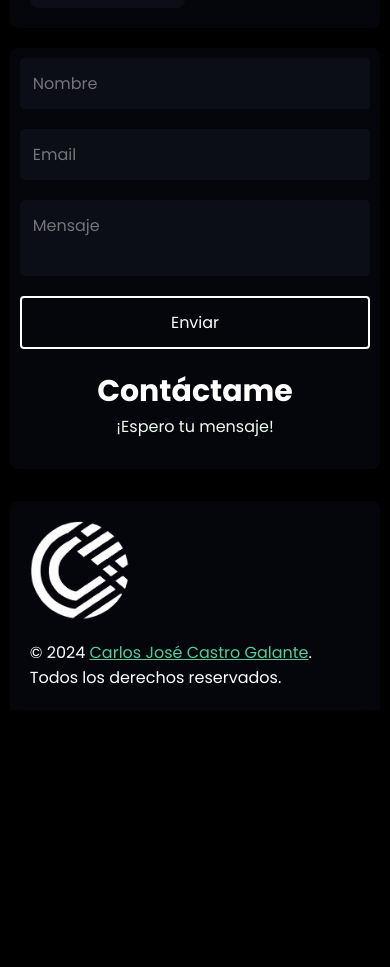
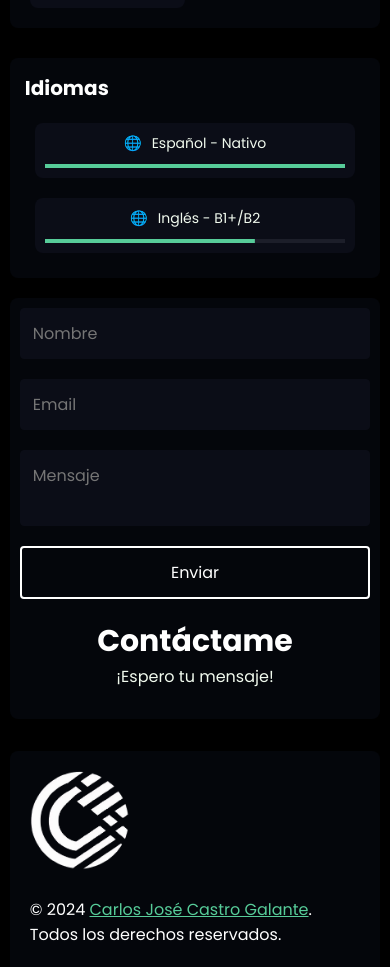
Before and after one commit to carlosjcastro/user-profile-challenge-cjcg, a Next.js app: page / in a window 390 px wide. Shown: the part 1996-2963 px from the top of the page. Before the commit the page ends 2706 px from the top, so only its background shows below. Built offline with nearby package versions, Linux system fonts and the light colour scheme.

Commit message:
adding languages

```diff
--- a/src/app/globals.css
+++ b/src/app/globals.css
@@ -4,7 +4,6 @@
   padding: 0;
   box-sizing: border-box;
   font-family: "Poppins", sans-serif;
-  transition: all 0.2s ease-in-out;
 }
 
 body {
@@ -15,3 +14,13 @@ body {
   color: #000000;
   background-color: #57cc99;
 }
+
+::-webkit-scrollbar {
+  width: 10px;
+}
+::-webkit-scrollbar-track {
+  background: none;
+}
+::-webkit-scrollbar-thumb {
+  background-color: #57cc99;
+}
--- a/src/app/page.js
+++ b/src/app/page.js
@@ -4,6 +4,7 @@ import Header from "../components/header/Header";
 import About from "../components/about/About";
 import Interests from "../components/interests/Interests";
 import Skills from "../components/skills/Skills";
+import Languages from "../components/languages/Languages";
 import ContactForm from "../components/contactForm/ContactForm";
 import Footer from "../components/footer/Footer";
 import Loader from "../components/loader/Loader";
@@ -33,7 +34,10 @@ export default function Home() {
           <About className={`${styles.about} ${styles.flexItem}`} />
           <Interests className={`${styles.interests} ${styles.flexItem}`} />
         </div>
-        <Skills />
+        <div className={`${styles.profileContent} ${styles.flex}`}>
+          <Skills className={styles.flexItem} />
+          <Languages className={styles.flexItem} />
+        </div>
       </section>
       <section className={styles.contactSection}>
         <ContactForm />
--- a/src/components/contactForm/ContactForm.js
+++ b/src/components/contactForm/ContactForm.js
@@ -1,7 +1,7 @@
-"use client";
 import React, { useState } from "react";
 import { useForm, Controller } from "react-hook-form";
 import { motion } from "framer-motion";
+import { PiSealWarningBold } from "react-icons/pi";
 import styles from "./ContactForm.module.css";
 
 const ContactForm = () => {
@@ -59,7 +59,10 @@ const ContactForm = () => {
               )}
             />
             {errors.name && (
-              <span className={styles.error}>{errors.name.message}</span>
+              <span className={styles.error}>
+                <PiSealWarningBold className={styles.errorIcon} />{" "}
+                {errors.name.message}
+              </span>
             )}
 
             <Controller
@@ -86,7 +89,10 @@ const ContactForm = () => {
               )}
             />
             {errors.email && (
-              <span className={styles.error}>{errors.email.message}</span>
+              <span className={styles.error}>
+                <PiSealWarningBold className={styles.errorIcon} />{" "}
+                {errors.email.message}
+              </span>
             )}
 
             <Controller
@@ -106,7 +112,10 @@ const ContactForm = () => {
               )}
             />
             {errors.message && (
-              <span className={styles.error}>{errors.message.message}</span>
+              <span className={styles.error}>
+                <PiSealWarningBold className={styles.errorIcon} />{" "}
+                {errors.message.message}
+              </span>
             )}
 
             <motion.button
--- a/src/components/contactForm/ContactForm.module.css
+++ b/src/components/contactForm/ContactForm.module.css
@@ -43,6 +43,7 @@
 
 .inputField:hover {
   border-color: #57cc99;
+  background-color: #07080e;
 }
 
 .inputField:focus {
@@ -72,7 +73,12 @@
 
 .error {
   color: #ef233c;
-  font-size: 12px;
+  font-size: 15px;
+}
+
+.errorIcon{
+  color: #ef233c;
+  font-size: 15px;
 }
 
 .successMessage {
--- a/src/components/footer/Footer.js
+++ b/src/components/footer/Footer.js
@@ -7,6 +7,8 @@ const Footer = () => {
   return (
     <footer className={styles.footer}>
       <div className={styles.left}>
+      <a href="https://www.linkedin.com/in/carlosjcastrog/" target="_blank" rel="noopener noreferrer">
+            {" "}
         <Image
           src={cjcg}
           alt="Logo"
@@ -15,7 +17,7 @@ const Footer = () => {
           layout="intrinsic"
           quality={100}
           className={styles.logo}
-        />
+        />  </a>
       </div>
       <div className={styles.center}>
         <p>
--- /dev/null
+++ b/src/components/languages/Languages.js
@@ -0,0 +1,65 @@
+'use client';
+import React from "react";
+import { motion } from "framer-motion";
+import { LinearProgress } from "@mui/material";
+import styles from "./Languages.module.css";
+
+const languagesList = [
+  { language: "Español", level: "Nativo", progress: 100 },
+  { language: "Inglés", level: "B1+/B2", progress: 70 },
+];
+
+const Languages = () => {
+  return (
+    <motion.section
+      className={styles.languages}
+      initial={{ opacity: 0, y: 20 }}
+      animate={{ opacity: 1, y: 0 }}
+      transition={{ duration: 0.5 }}
+    >
+      <motion.h2
+        className={styles.title}
+        initial={{ opacity: 0 }}
+        animate={{ opacity: 1 }}
+        transition={{ duration: 0.6, delay: 0.2 }}
+      >
+        Idiomas
+      </motion.h2>
+      <motion.div
+        className={styles.cardContainer}
+        initial={{ opacity: 0 }}
+        animate={{ opacity: 1 }}
+        transition={{ duration: 0.6, delay: 0.4 }}
+      >
+        {languagesList.map((lang, index) => (
+          <motion.div
+            key={index}
+            className={styles.card}
+            initial={{ opacity: 0, y: 20 }}
+            animate={{ opacity: 1, y: 0 }}
+            transition={{ duration: 0.6, delay: 0.2 * index }}
+          >
+            <p className={styles.cardText}>
+              <span className={styles.icon}>🌐</span>
+              {lang.language} - {lang.level}
+            </p>
+            <LinearProgress
+              variant="determinate"
+              value={lang.progress}
+              sx={{
+                width: '100%',
+                marginTop: '10px',
+                backgroundColor: '#1c1e29',
+                '& .MuiLinearProgress-bar': {
+                  backgroundColor: '#57cc99',
+                },
+              }}
+            />
+          </motion.div>
+        ))}
+      </motion.div>
+    </motion.section>
+  );
+};
+
+export default Languages;
--- /dev/null
+++ b/src/components/languages/Languages.module.css
@@ -0,0 +1,112 @@
+.languages {
+    padding: 20px;
+    border-radius: 8px;
+    background-color: #04060b;
+    text-align: justify;
+    margin-bottom: 20px;
+    width: 100%;
+    flex: 1;
+    gap: 30px;
+  }
+
+  .title {
+    font-size: 25px;
+    margin-bottom: 10px;
+    color: #ffffff;
+  }
+
+  .cardContainer {
+    display: flex;
+    flex-wrap: wrap;
+    justify-content: center;
+  }
+
+  .card {
+    width: calc(50% - 30px);
+    margin: 10px;
+    padding: 20px;
+    border-radius: 8px;
+    background-color: #0b0d17;
+    color: #f1faee;
+    display: flex;
+    flex-direction: column;
+    align-items: center;
+  }
+
+  .card:hover {
+    outline: 2px solid #ffffff;
+    background-color: #07080e;
+    box-shadow: 5px 7px 0px 0px #57cc99;
+  }
+
+  .icon {
+    font-size: 1.2rem;
+    margin-right: 10px;
+    color: #57cc99;
+  }
+
+  .cardText {
+    flex: 1;
+    margin: 0;
+  }
+
+  .progressBar {
+    width: 100%;
+    margin-top: 10px;
+    background-color: #1c1e29;
+  }
+
+  .progressBar .MuiLinearProgress-bar {
+    background-color: #57cc99;
+  }
+
+  /* Media Queries */
+  @media (max-width: 992px) {
+    .title {
+      font-size: 22px;
+    }
+
+    .card {
+      width: calc(50% - 20px);
+      margin: 10px;
+      padding: 15px;
+    }
+
+    .icon {
+      font-size: 1rem;
+    }
+
+    .cardText {
+      font-size: 16px;
+    }
+  }
+
+  @media (max-width: 768px) {
+    .card {
+      width: calc(100% - 20px);
+      margin: 10px 0;
+      padding: 15px;
+    }
+  }
+
+  @media (max-width: 576px) {
+    .languages {
+      padding: 15px;
+    }
+
+    .title {
+      font-size: 20px;
+    }
+
+    .card {
+      padding: 10px;
+    }
+
+    .icon {
+      font-size: 0.9rem;
+    }
+
+    .cardText {
+      font-size: 14px;
+    }
+  }
--- a/src/components/skills/Skills.js
+++ b/src/components/skills/Skills.js
@@ -1,6 +1,8 @@
 'use client';
+import { useState } from 'react';
 import { motion } from "framer-motion";
 import Image from "next/image";
+import Popper from '@mui/material/Popper';
 import styles from "./Skills.module.css";
 import html5 from "../../assets/logos/html5.svg";
 import css3 from "../../assets/logos/css3.svg";
@@ -29,6 +31,19 @@ const skillsList = [
 ];
 
 const Skills = () => {
+  const [anchorEl, setAnchorEl] = useState(null);
+  const [currentSkill, setCurrentSkill] = useState('');
+
+  const handleMouseEnter = (event, skill) => {
+    setAnchorEl(event.currentTarget);
+    setCurrentSkill(skill);
+  };
+
+  const handleMouseLeave = () => {
+    setAnchorEl(null);
+    setCurrentSkill('');
+  };
+
   return (
     <motion.section
       className={styles.skills}
@@ -57,6 +72,8 @@ const Skills = () => {
             initial={{ opacity: 0, y: 20 }}
             animate={{ opacity: 1, y: 0 }}
             transition={{ duration: 0.6, delay: 0.2 * index }}
+            onMouseEnter={(event) => handleMouseEnter(event, skill.name)}
+            onMouseLeave={handleMouseLeave}
           >
             <Image
               src={skill.logo}
@@ -66,6 +83,22 @@ const Skills = () => {
             />
           </motion.div>
         ))}
+        <Popper
+          open={Boolean(anchorEl)}
+          anchorEl={anchorEl}
+          placement="top"
+          disablePortal={false}
+          modifiers={[
+            {
+              name: 'offset',
+              options: {
+                offset: [0, 8],
+              },
+            },
+          ]}
+        >
+          <div className={styles.popper}>{currentSkill}</div>
+        </Popper>
       </motion.div>
     </motion.section>
   );
--- a/src/components/skills/Skills.module.css
+++ b/src/components/skills/Skills.module.css
@@ -36,6 +36,16 @@
   box-shadow: 5px 7px 0px 0px #57cc99;
 }
 
+.popper {
+  background-color: #0b0d17;
+  padding: 8px;
+  outline: 2px solid #ffffff;
+  border-radius: 4px;
+  box-shadow: 0 4px 8px rgba(0, 0, 0, 0.1);
+  font-size: 14px;
+  color: #f1faee;
+}
+
 /* Media Queries */
 @media (min-width: 1200px) {
   .imageContainer {
```
